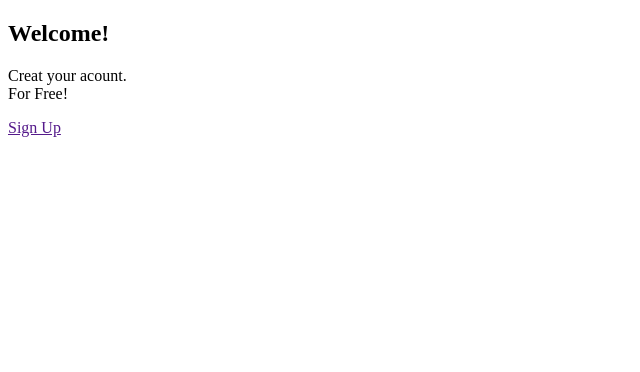
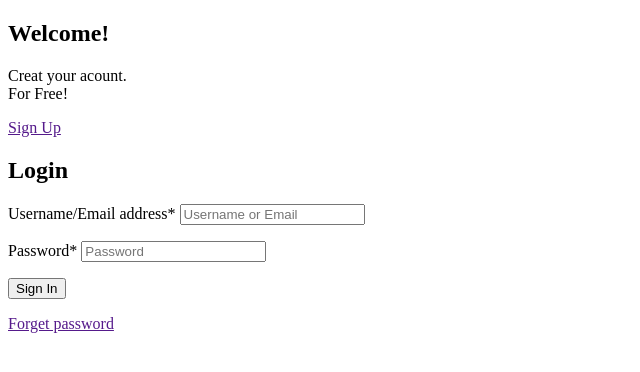
Before and after one commit to Alpha19i/login-form, a plain HTML site: page index.html in a window 1280 px wide. Shown: the whole page, without its empty margins (0-640 px from the left). Drawn offline with Linux system fonts and the light colour scheme.

Commit message:
Created column right

```diff
--- a/index.html
+++ b/index.html
@@ -17,6 +17,27 @@
                     <a href="" class="button">Sign Up</a>
                 </div>
             </div>
+            <div class="col-right">
+                <div class="login-form">
+                    <h2>Login</h2>
+                    <form action="">
+                        <p>
+                            <label>Username/Email address<span>*</span></label>
+                            <input type="text" placeholder="Username or Email" required>
+                        </p>
+                        <p>
+                            <label>Password<span>*</span></label>
+                            <input type="text" placeholder="Password" required>
+                        </p>
+                        <p>
+                            <input type="submit" value="Sign In">
+                        </p>
+                        <p>
+                            <a href="">Forget password</a>
+                        </p>
+                    </form>
+                </div>
+            </div>
         </div>
     </div>
 </body>
```
